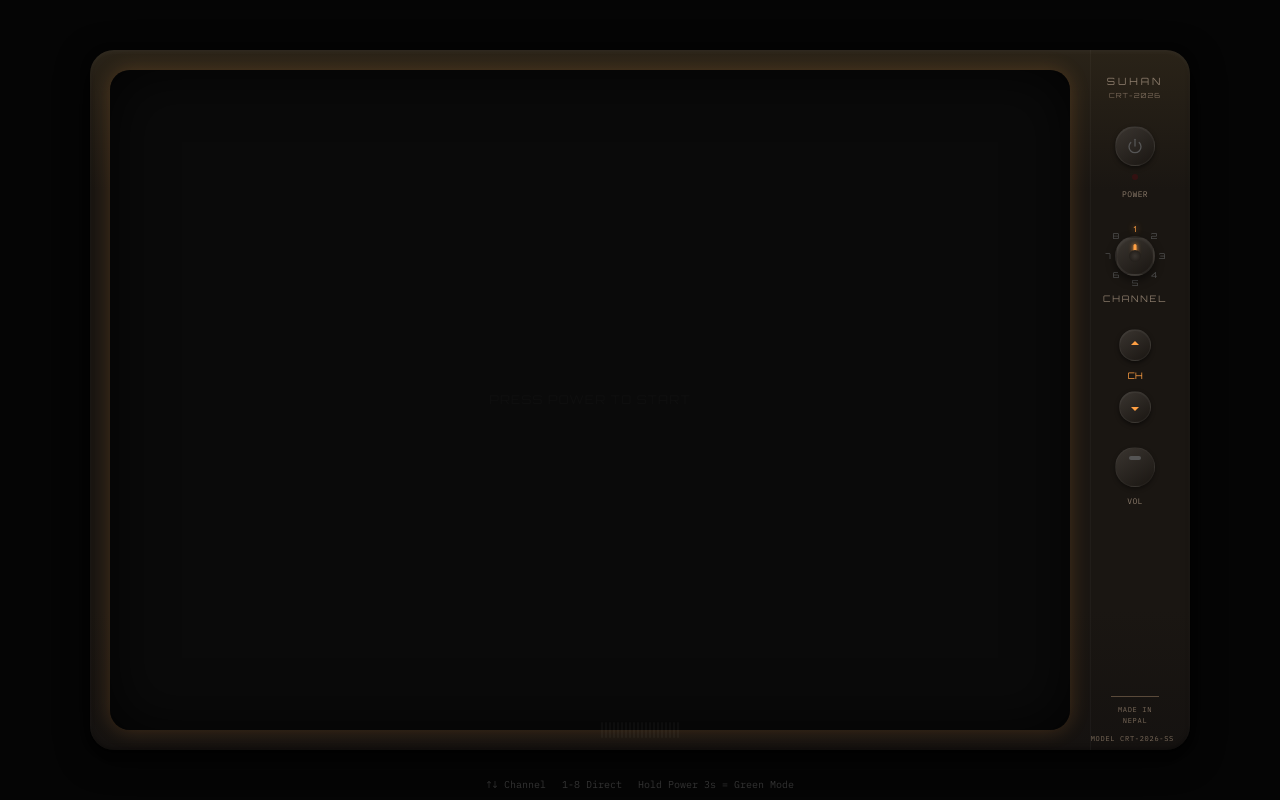
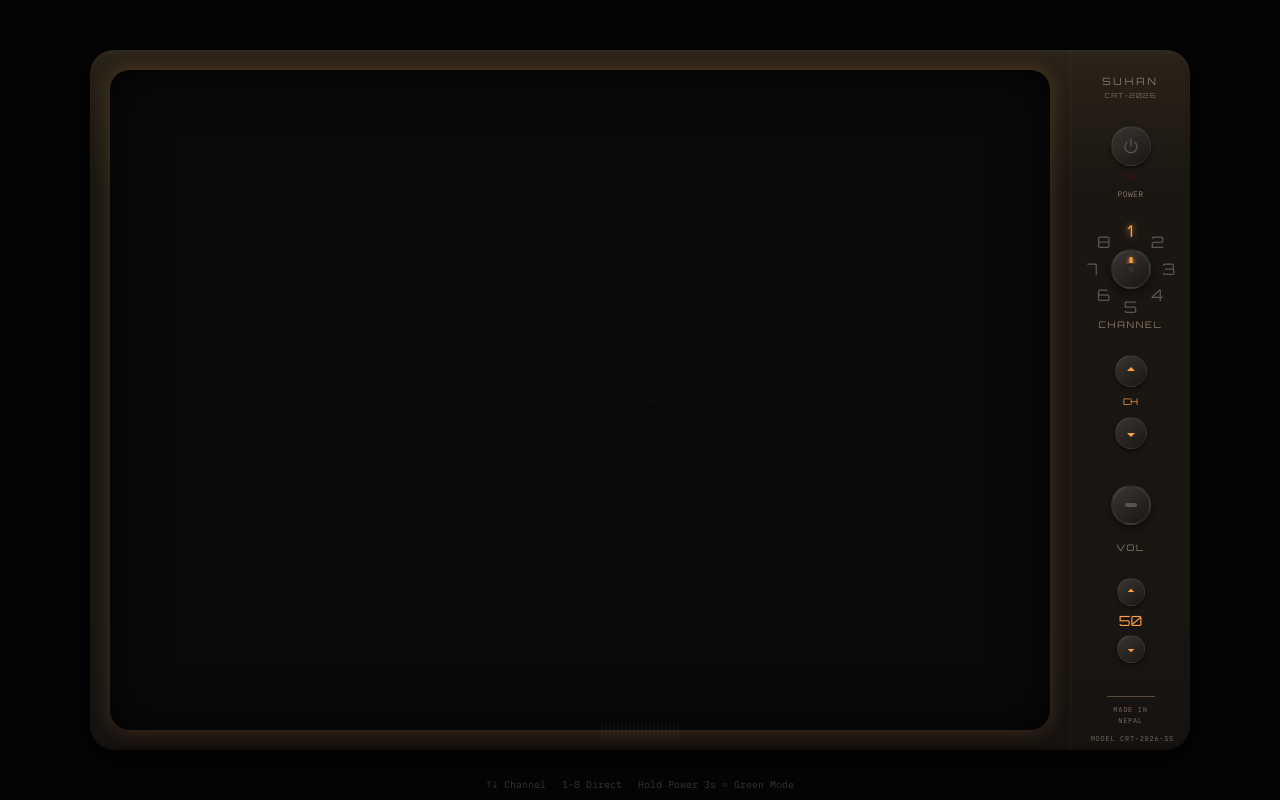
Before and after one commit to suhanstha09/SuhanShrestha_protfolio, a Next.js app: page / in a window 1280 px wide. Built offline with nearby package versions, Linux system fonts and the light colour scheme.

Commit message:
Refactor code structure for improved readability and maintainability changed the dial and number sizes for better visibility also added music and volume buttons

```diff
--- a/components/CRTMonitor.tsx
+++ b/components/CRTMonitor.tsx
@@ -43,6 +43,11 @@ export default function CRTMonitor() {
   const [greenMode, setGreenMode] = useState(false);
   const [audioInitialized, setAudioInitialized] = useState(false);
 
+  // ═══════════ Music Player State ═══════════
+  const [isPlaying, setIsPlaying] = useState(false);
+  const [volume, setVolume] = useState(0.5);
+  const musicRef = useRef<HTMLAudioElement | null>(null);
+
   // Track the actual displayed channel (for smooth transitions)
   const [displayChannel, setDisplayChannel] = useState(1);
   const staticTimeoutRef = useRef<NodeJS.Timeout | null>(null);
@@ -80,6 +85,47 @@ export default function CRTMonitor() {
       }, 2500);
     }
   }, [isPoweredOn, ensureAudio]);
+
+  // ═══════════ Music Controls ═══════════
+  const handleMusicToggle = useCallback(() => {
+    if (!musicRef.current) {
+      musicRef.current = new Audio('/NEFFEX - Grateful [Copyright Free] No.54.mp3');
+      musicRef.current.loop = true;
+      musicRef.current.volume = volume;
+    }
+    if (isPlaying) {
+      musicRef.current.pause();
+      setIsPlaying(false);
+    } else {
+      musicRef.current.play().then(() => setIsPlaying(true)).catch(() => {});
+    }
+  }, [isPlaying, volume]);
+
+  const handleVolumeUp = useCallback(() => {
+    setVolume((prev) => {
+      const next = Math.min(1, prev + 0.1);
+      if (musicRef.current) musicRef.current.volume = next;
+      return next;
+    });
+  }, []);
+
+  const handleVolumeDown = useCallback(() => {
+    setVolume((prev) => {
+      const next = Math.max(0, prev - 0.1);
+      if (musicRef.current) musicRef.current.volume = next;
+      return next;
+    });
+  }, []);
+
+  // Cleanup music on unmount
+  useEffect(() => {
+    return () => {
+      if (musicRef.current) {
+        musicRef.current.pause();
+        musicRef.current = null;
+      }
+    };
+  }, []);
 
   // ═══════════ Green Mode Easter Egg ═══════════
   const handlePowerLongPress = useCallback(() => {
@@ -314,16 +360,21 @@ export default function CRTMonitor() {
 
         {/* ═══════════ SIDE CONTROL PANEL ═══════════ */}
         <div
-          className="hidden md:flex w-[90px] lg:w-[100px] flex-shrink-0 border-l"
+          className="hidden md:flex w-[110px] lg:w-[120px] flex-shrink-0 border-l"
           style={{ borderColor: 'rgba(255,255,255,0.03)' }}
         >
           <TVControls
             currentChannel={currentChannel}
             isPoweredOn={isPoweredOn}
             greenMode={greenMode}
+            isPlaying={isPlaying}
+            volume={volume}
             onChannelChange={handleChannelChange}
             onPowerToggle={handlePowerToggle}
             onPowerLongPress={handlePowerLongPress}
+            onMusicToggle={handleMusicToggle}
+            onVolumeUp={handleVolumeUp}
+            onVolumeDown={handleVolumeDown}
           />
         </div>
 
@@ -333,9 +384,14 @@ export default function CRTMonitor() {
             currentChannel={currentChannel}
             isPoweredOn={isPoweredOn}
             greenMode={greenMode}
+            isPlaying={isPlaying}
+            volume={volume}
             onChannelChange={handleChannelChange}
             onPowerToggle={handlePowerToggle}
             onPowerLongPress={handlePowerLongPress}
+            onMusicToggle={handleMusicToggle}
+            onVolumeUp={handleVolumeUp}
+            onVolumeDown={handleVolumeDown}
           />
         </div>
 
--- a/components/RotaryDial.tsx
+++ b/components/RotaryDial.tsx
@@ -120,19 +120,19 @@ export default function RotaryDial({
   return (
     <div className="flex flex-col items-center gap-1">
       {/* Channel numbers around the dial */}
-      <div className="relative h-[64px] w-[64px]">
+      <div className="relative h-[90px] w-[90px]">
         {/* Tick marks around the dial */}
         {Array.from({ length: totalChannels }, (_, i) => {
           const angle = (i * degreesPerChannel - 90) * (Math.PI / 180);
-          const radius = 27;
-          const x = 32 + radius * Math.cos(angle);
-          const y = 32 + radius * Math.sin(angle);
+          const radius = 38;
+          const x = 45 + radius * Math.cos(angle);
+          const y = 45 + radius * Math.sin(angle);
           const isActive = i + 1 === currentChannel;
 
           return (
             <span
               key={i}
-              className="absolute text-[8px] font-display transition-all duration-200"
+              className="absolute text-[16px] font-display transition-all duration-200"
               style={{
                 left: `${x}px`,
                 top: `${y}px`,
--- a/components/TVControls.tsx
+++ b/components/TVControls.tsx
@@ -19,18 +19,28 @@ interface TVControlsProps {
   currentChannel: number;
   isPoweredOn: boolean;
   greenMode: boolean;
+  isPlaying: boolean;
+  volume: number;
   onChannelChange: (channel: number) => void;
   onPowerToggle: () => void;
   onPowerLongPress: () => void;
+  onMusicToggle: () => void;
+  onVolumeUp: () => void;
+  onVolumeDown: () => void;
 }
 
 export default function TVControls({
   currentChannel,
   isPoweredOn,
   greenMode,
+  isPlaying,
+  volume,
   onChannelChange,
   onPowerToggle,
   onPowerLongPress,
+  onMusicToggle,
+  onVolumeUp,
+  onVolumeDown,
 }: TVControlsProps) {
   const powerPressTimer = useRef<NodeJS.Timeout | null>(null);
   const longPressTriggered = useRef(false);
@@ -75,7 +85,7 @@ export default function TVControls({
   return (
     <>
       {/* ═══════════ DESKTOP CONTROLS (side bezel panel) ═══════════ */}
-      <div className="hidden md:flex flex-col items-center gap-6 py-6 px-3">
+      <div className="hidden md:flex w-full flex-col items-center gap-6 py-6 px-3">
         {/* Brand label */}
         <div className="text-center">
           <p
@@ -188,27 +198,78 @@ export default function TVControls({
           </motion.button>
         </div>
 
-        {/* Volume knob (decorative) */}
-        <div className="flex flex-col items-center gap-2">
-          <div
-            className="h-10 w-10 rounded-full"
-            style={{
-              background: 'linear-gradient(145deg, #3a3530, #1a1612)',
-              border: '1px solid rgba(255,255,255,0.03)',
-              boxShadow: '0 2px 4px rgba(0,0,0,0.4)',
-            }}
-          >
-            <div
-              className="mt-2 mx-auto h-1 w-3 rounded-full"
-              style={{ background: '#555' }}
-            />
+        {/* Volume knob — click to play/pause music */}
+        <div className="flex flex-col items-center gap-1">
+          <div className="relative h-[64px] w-[64px] flex items-center justify-center">
+            <motion.button
+              className="rounded-full relative cursor-pointer"
+              style={{
+                width: 40,
+                height: 40,
+                background: 'linear-gradient(145deg, #3a3530, #1a1612)',
+                border: isPlaying
+                  ? `2px solid ${accentColor}55`
+                  : '2px solid rgba(255,255,255,0.05)',
+                boxShadow: isPlaying
+                  ? `0 4px 8px rgba(0,0,0,0.5), 0 0 12px ${accentColor}44, inset 0 1px 2px rgba(255,255,255,0.05)`
+                  : '0 4px 8px rgba(0,0,0,0.5), inset 0 1px 2px rgba(255,255,255,0.05)',
+              }}
+              onClick={onMusicToggle}
+              whileTap={{ scale: 0.9 }}
+              aria-label={isPlaying ? 'Pause music' : 'Play music'}
+              title="Grateful — Neffex"
+            >
+              {isPlaying ? (
+                <svg width="12" height="12" viewBox="0 0 24 24" fill={accentColor}>
+                  <rect x="6" y="4" width="4" height="16" />
+                  <rect x="14" y="4" width="4" height="16" />
+                </svg>
+              ) : (
+                <div
+                  className="mx-auto h-1 w-3 rounded-full"
+                  style={{ background: '#555' }}
+                />
+              )}
+            </motion.button>
           </div>
           <span
-            className="text-[8px] uppercase tracking-wider"
-            style={{ color: '#8a7a6a' }}
+            className="text-[9px] uppercase tracking-[0.2em] font-display"
+            style={{ color: isPlaying ? accentColor : '#8a7a6a' }}
           >
             Vol
           </span>
+        </div>
+
+        {/* Volume Up / Down */}
+        <div className="flex flex-col items-center gap-1">
+          <motion.button
+            className="tv-button"
+            style={{ width: 28, height: 28 }}
+            onClick={onVolumeUp}
+            whileTap={{ scale: 0.9 }}
+            aria-label="Volume Up"
+          >
+            <svg width="10" height="10" viewBox="0 0 24 24" fill={accentColor}>
+              <path d="M12 4l8 8H4z" />
+            </svg>
+          </motion.button>
+          <span
+            className="text-[14px] font-display tabular-nums"
+            style={{ color: accentColor }}
+          >
+            {Math.round(volume * 100)}
+          </span>
+          <motion.button
+            className="tv-button"
+            style={{ width: 28, height: 28 }}
+            onClick={onVolumeDown}
+            whileTap={{ scale: 0.9 }}
+            aria-label="Volume Down"
+          >
+            <svg width="10" height="10" viewBox="0 0 24 24" fill={accentColor}>
+              <path d="M12 20l-8-8h16z" />
+            </svg>
+          </motion.button>
         </div>
 
         {/* Brand logo area at bottom */}
@@ -286,43 +347,50 @@ export default function TVControls({
               </svg>
             </motion.button>
 
-            {/* Channel Down */}
+            {/* Volume Down */}
             <motion.button
               className="tv-button"
-              style={{ width: 44, height: 44 }}
-              onClick={handleChannelDown}
+              style={{ width: 36, height: 36 }}
+              onClick={onVolumeDown}
               whileTap={{ scale: 0.9 }}
-              aria-label="Channel Down"
+              aria-label="Volume Down"
             >
-              <svg width="14" height="14" viewBox="0 0 24 24" fill={accentColor}>
-                <path d="M12 20l-8-8h16z" />
-              </svg>
+              <span className="text-xs font-bold" style={{ color: accentColor }}>−</span>
             </motion.button>
 
-            {/* Channel Number Display */}
-            <div
-              className="flex h-12 w-16 items-center justify-center rounded-lg font-display text-2xl"
-              style={{
-                background: '#0a0a0a',
-                color: accentColor,
-                boxShadow: `inset 0 2px 8px rgba(0,0,0,0.8), 0 0 10px ${accentColor}22`,
-                textShadow: `0 0 10px ${accentColor}`,
-              }}
-            >
-              {currentChannel}
-            </div>
-
-            {/* Channel Up */}
+            {/* Music Play/Pause */}
             <motion.button
               className="tv-button"
-              style={{ width: 44, height: 44 }}
-              onClick={handleChannelUp}
+              style={{
+                width: 44,
+                height: 44,
+                boxShadow: isPlaying ? `0 0 10px ${accentColor}33` : undefined,
+              }}
+              onClick={onMusicToggle}
               whileTap={{ scale: 0.9 }}
-              aria-label="Channel Up"
+              aria-label={isPlaying ? 'Pause music' : 'Play music'}
             >
-              <svg width="14" height="14" viewBox="0 0 24 24" fill={accentColor}>
-                <path d="M12 4l8 8H4z" />
-              </svg>
+              {isPlaying ? (
+                <svg width="16" height="16" viewBox="0 0 24 24" fill={accentColor}>
+                  <rect x="6" y="4" width="4" height="16" />
+                  <rect x="14" y="4" width="4" height="16" />
+                </svg>
+              ) : (
+                <svg width="16" height="16" viewBox="0 0 24 24" fill={accentColor}>
+                  <path d="M8 5v14l11-7z" />
+                </svg>
+              )}
+            </motion.button>
+
+            {/* Volume Up */}
+            <motion.button
+              className="tv-button"
+              style={{ width: 36, height: 36 }}
+              onClick={onVolumeUp}
+              whileTap={{ scale: 0.9 }}
+              aria-label="Volume Up"
+            >
+              <span className="text-xs font-bold" style={{ color: accentColor }}>+</span>
             </motion.button>
 
             {/* Quick channel select (1-8) */}
```
Also changed, not shown: 1 other file (tests, documents, lock files or other folders).
